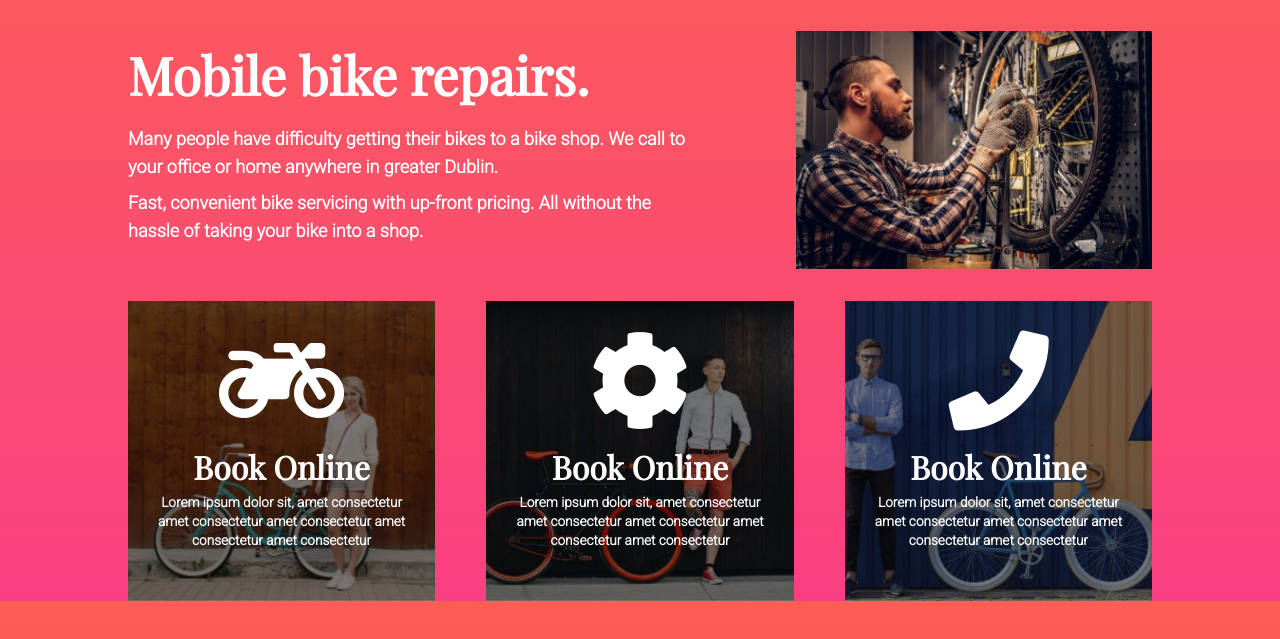
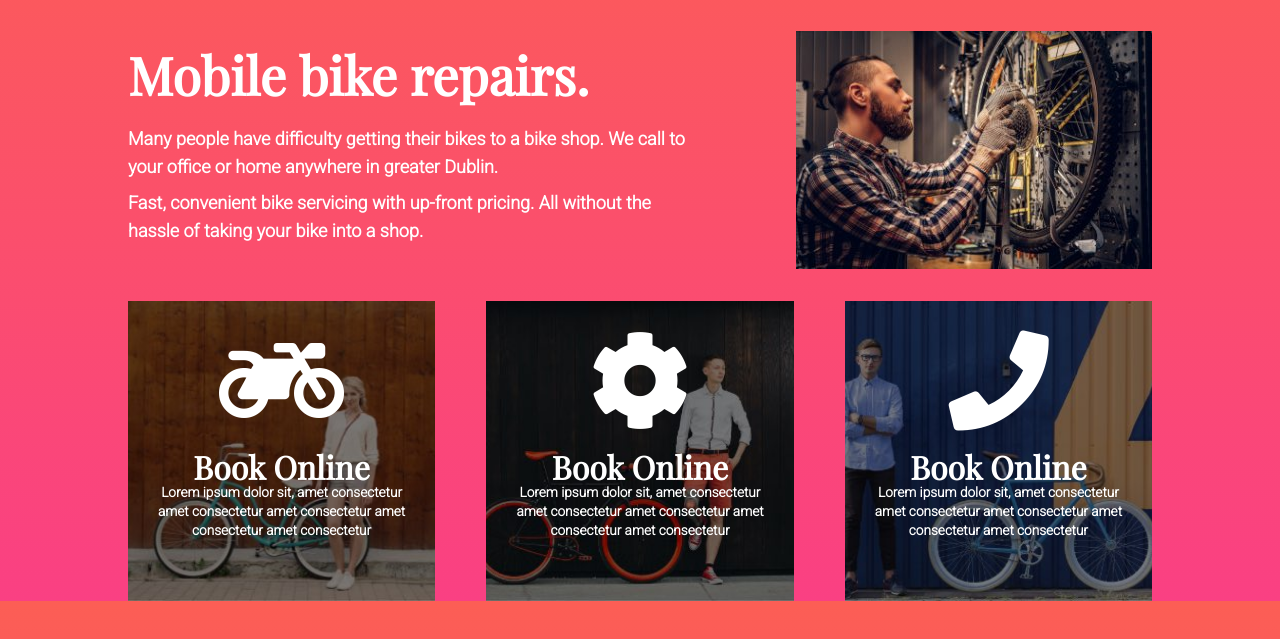
Before and after one commit to imrahulkumar/html-design-setup-by-Daniel-Walter-Scott-, a website: page project2/index.html in a window 1280 px wide. Shown: the part 141-780 px from the top of the page. Drawn offline with nearby package versions, Linux system fonts and the light colour scheme.

Commit message:
21 border box

```diff
--- a/project2/style.css
+++ b/project2/style.css
@@ -89,10 +89,17 @@ h2 {
 .cards p {
     font-size: 0.85rem;
     line-height: 1.2rem;
-    margin: 10px 30px 20px 30px;
+
 
 }
-.cards i{
+
+.cards i {
     font-size: 100px;
-    padding-top: 30px;
 }
+
+.card1,
+.card2,
+.card3 {
+    padding: 30px 30px 20px 30px;
+    box-sizing: border-box;
+}
```
